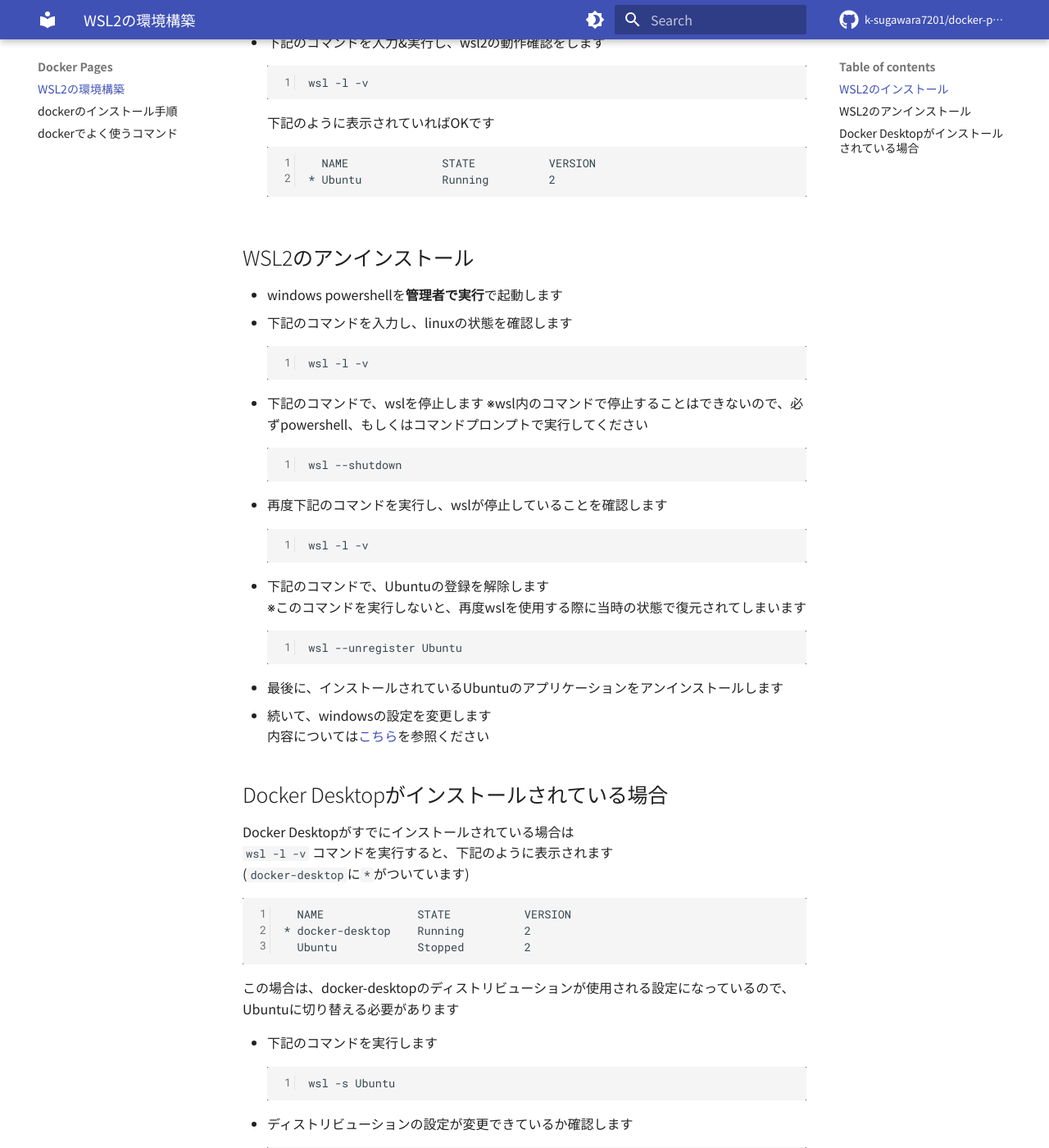
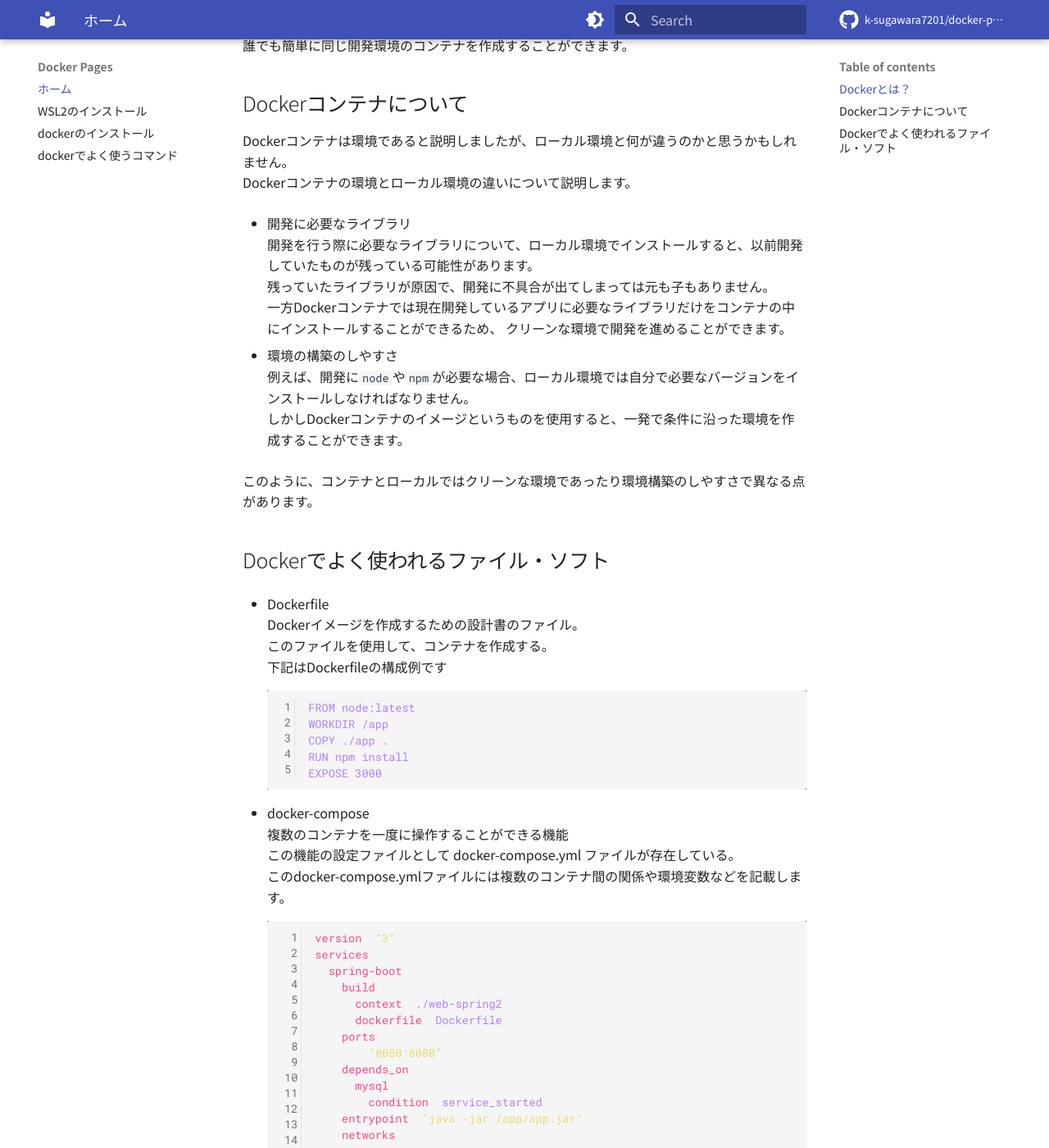
Before and after one commit to k-sugawara7201/docker-pages, an MkDocs documentation site: the page built from docs/index.md, in a window 1280 px wide and 1400 px high, scrolled down 484 px. Shown: the whole window at 82% size. Built offline with MkDocs 1.6.1 and Material for MkDocs 9.7.7, drawn with Linux system fonts in a browser that asks for light colours; comment, search, counter and statistics services are not loaded; some of the changed text lies outside the part shown.

Commit message:
feat: dockerについての説明ページを追加

````diff
--- a/docs/index.md
+++ b/docs/index.md
@@ -1,74 +1,85 @@
-# WSL2の環境構築
-## WSL2のインストール
-- windows powershellを**管理者として実行**で起動します
-- 下記のコマンドを入力&実行します
-  ```
-  wsl --install
-  ```
-- インストールが完了したら、PCを再起動します
-  ※コンソールでユーザ名の入力が求められた場合は、再起動不要です
-- 再起動後、windowsの検索バーに「Ubuntu」と入力し、コンソールを開く
-- ユーザー名、パスワードを設定します
-- 設定後、一度コンソールを閉じ、コマンドプロンプトを起動します
-- 下記のコマンドを入力&実行し、wsl2の動作確認をします
-  ```
-  wsl -l -v
-  ```
-  下記のように表示されていればOKです
-  ```
-    NAME              STATE           VERSION
-  * Ubuntu            Running         2
+# はじめに
+Dockerを使用して開発を行っている現場がたくさんあります。
+しかし、Dockerって何？なんで便利なの？までは皆さん考えずに使っていると思います。
+そこで自分なりに調べてDockerについて簡単にまとめました。
+ご一読いただければ幸いです。
+
+## Dockerとは？
+Dockerとは、1台のサーバー上で様々なアプリケーションを手軽に仮想化・実行できるようにするためのプラットフォームのことを指しています。
+Dockerコンテナと呼ばれるアプリケーションを実行するための環境を1台のサーバー上に作成することができます。
+コンテナを作成するための設計図として、イメージというものが存在しており、そのイメージを使用することで
+誰でも簡単に同じ開発環境のコンテナを作成することができます。
+
+## Dockerコンテナについて
+Dockerコンテナは環境であると説明しましたが、ローカル環境と何が違うのかと思うかもしれません。
+Dockerコンテナの環境とローカル環境の違いについて説明します。
+
+- 開発に必要なライブラリ
+  開発を行う際に必要なライブラリについて、ローカル環境でインストールすると、以前開発していたものが残っている可能性があります。
+  残っていたライブラリが原因で、開発に不具合が出てしまっては元も子もありません。
+  一方Dockerコンテナでは現在開発しているアプリに必要なライブラリだけをコンテナの中にインストールすることができるため、
+  クリーンな環境で開発を進めることができます。
+
+- 環境の構築のしやすさ
+  例えば、開発に`node`や`npm`が必要な場合、ローカル環境では自分で必要なバージョンをインストールしなければなりません。
+  しかしDockerコンテナのイメージというものを使用すると、一発で条件に沿った環境を作成することができます。
+
+このように、コンテナとローカルではクリーンな環境であったり環境構築のしやすさで異なる点があります。
+
+## Dockerでよく使われるファイル・ソフト
+- Dockerfile
+  Dockerイメージを作成するための設計書のファイル。
+  このファイルを使用して、コンテナを作成する。
+  下記はDockerfileの構成例です
+  ```yml
+  FROM node:latest
+  WORKDIR /app
+  COPY ./app .
+  RUN npm install
+  EXPOSE 3000
   ```
 
-## WSL2のアンインストール
-- windows powershellを**管理者で実行**で起動します
-- 下記のコマンドを入力し、linuxの状態を確認します
+- docker-compose
+  複数のコンテナを一度に操作することができる機能
+  この機能の設定ファイルとして docker-compose.yml ファイルが存在している。
+  このdocker-compose.ymlファイルには複数のコンテナ間の関係や環境変数などを記載します。
+  ```yml
+  version: "3"
+  services:
+    spring-boot:
+      build:
+        context: ./web-spring2
+        dockerfile: Dockerfile
+      ports:
+        - "8080:8080"
+      depends_on:
+        mysql:
+          condition: service_started
+      entrypoint: "java -jar /app/app.jar"
+      networks:
+        - app-net
+    mysql:
+      build:
+        context: ./mysql
+        dockerfile: Dockerfile
+      ports:
+        - "3306:3306"
+      volumes:
+        - ./mysql/settings:/etc/mysql/conf.d/
+        - ./mysql/data/:/var/lib/mysql/
+      environment:
+        MYSQL_DATABASE: study
+        MYSQL_ROOT_PASSWORD: riku0456
+      networks:
+        - app-net
+  networks:
+    app-net:
+      driver: bridge
   ```
-  wsl -l -v
-  ```
-- 下記のコマンドで、wslを停止します
-  ※wsl内のコマンドで停止することはできないので、必ずpowershell、もしくはコマンドプロンプトで実行してください
-  ```
-  wsl --shutdown
-  ```
-- 再度下記のコマンドを実行し、wslが停止していることを確認します
-  ```
-  wsl -l -v
-  ```
-- 下記のコマンドで、Ubuntuの登録を解除します
-  ※このコマンドを実行しないと、再度wslを使用する際に当時の状態で復元されてしまいます
-  ```
-  wsl --unregister Ubuntu
-  ```
-- 最後に、インストールされているUbuntuのアプリケーションをアンインストールします
-- 続いて、windowsの設定を変更します
-  内容については[こちら](https://qiita.com/zakoken/items/61141df6aeae9e3f8e36#%E6%89%8B%E9%A0%86%EF%BC%92wsl2-%E3%81%A8%E5%91%A8%E8%BE%BA%E3%82%A2%E3%83%97%E3%83%AA%E6%A9%9F%E8%83%BD%E3%81%AE%E7%84%A1%E5%8A%B9%E5%8C%96)を参照ください
 
-## Docker Desktopがインストールされている場合
-Docker Desktopがすでにインストールされている場合は
-`wsl -l -v` コマンドを実行すると、下記のように表示されます
-(`docker-desktop`に`*`がついています)
-```
-  NAME              STATE           VERSION
-* docker-desktop    Running         2
-  Ubuntu            Stopped         2
-```
+- Docker Desktop
+  WindowsやMacOSでDocker環境を構築・利用するためのツール
+  本来dockerはコマンドラインで操作しますが、このDocker DesktopはUIを使用してコンテナを操作することができます。
 
-この場合は、docker-desktopのディストリビューションが使用される設定になっているので、
-Ubuntuに切り替える必要があります
 
-- 下記のコマンドを実行します
-  ```
-  wsl -s Ubuntu
-  ```
-- ディストリビューションの設定が変更できているか確認します
-  ```
-  wsl -l -v
-  ```
-- 下記のような表示になっていれば切り替えOKです
-  (`Ubuntu`に`*`がついています)
-  ```
-    NAME              STATE           VERSION
-  * Ubuntu            Running         2
-    docker-desktop    Running         2
-  ```
+では、実際にDockerを使える環境を作成してみましょう！
--- /dev/null
+++ b/docs/install_for_wsl2.md
@@ -0,0 +1,74 @@
+# WSL2の環境構築
+## WSL2のインストール
+- windows powershellを**管理者として実行**で起動します
+- 下記のコマンドを入力&実行します
+  ```
+  wsl --install
+  ```
+- インストールが完了したら、PCを再起動します
+  ※コンソールでユーザ名の入力が求められた場合は、再起動不要です
+- 再起動後、windowsの検索バーに「Ubuntu」と入力し、コンソールを開く
+- ユーザー名、パスワードを設定します
+- 設定後、一度コンソールを閉じ、コマンドプロンプトを起動します
+- 下記のコマンドを入力&実行し、wsl2の動作確認をします
+  ```
+  wsl -l -v
+  ```
+  下記のように表示されていればOKです
+  ```
+    NAME              STATE           VERSION
+  * Ubuntu            Running         2
+  ```
+
+## WSL2のアンインストール
+- windows powershellを**管理者で実行**で起動します
+- 下記のコマンドを入力し、linuxの状態を確認します
+  ```
+  wsl -l -v
+  ```
+- 下記のコマンドで、wslを停止します
+  ※wsl内のコマンドで停止することはできないので、必ずpowershell、もしくはコマンドプロンプトで実行してください
+  ```
+  wsl --shutdown
+  ```
+- 再度下記のコマンドを実行し、wslが停止していることを確認します
+  ```
+  wsl -l -v
+  ```
+- 下記のコマンドで、Ubuntuの登録を解除します
+  ※このコマンドを実行しないと、再度wslを使用する際に当時の状態で復元されてしまいます
+  ```
+  wsl --unregister Ubuntu
+  ```
+- 最後に、インストールされているUbuntuのアプリケーションをアンインストールします
+- 続いて、windowsの設定を変更します
+  内容については[こちら](https://qiita.com/zakoken/items/61141df6aeae9e3f8e36#%E6%89%8B%E9%A0%86%EF%BC%92wsl2-%E3%81%A8%E5%91%A8%E8%BE%BA%E3%82%A2%E3%83%97%E3%83%AA%E6%A9%9F%E8%83%BD%E3%81%AE%E7%84%A1%E5%8A%B9%E5%8C%96)を参照ください
+
+## Docker Desktopがインストールされている場合
+Docker Desktopがすでにインストールされている場合は
+`wsl -l -v` コマンドを実行すると、下記のように表示されます
+(`docker-desktop`に`*`がついています)
+```
+  NAME              STATE           VERSION
+* docker-desktop    Running         2
+  Ubuntu            Stopped         2
+```
+
+この場合は、docker-desktopのディストリビューションが使用される設定になっているので、
+Ubuntuに切り替える必要があります
+
+- 下記のコマンドを実行します
+  ```
+  wsl -s Ubuntu
+  ```
+- ディストリビューションの設定が変更できているか確認します
+  ```
+  wsl -l -v
+  ```
+- 下記のような表示になっていれば切り替えOKです
+  (`Ubuntu`に`*`がついています)
+  ```
+    NAME              STATE           VERSION
+  * Ubuntu            Running         2
+    docker-desktop    Running         2
+  ```
--- a/mkdocs.yml
+++ b/mkdocs.yml
@@ -1,4 +1,9 @@
 site_name: WSL2を用いたdocker環境の構築手順
+nav:
+  - ホーム: index.md
+  - WSL2のインストール: install_for_wsl2.md
+  - dockerのインストール: 01_dockerのインストール.md
+  - dockerでよく使うコマンド: 02_dockerでよく使うコマンド.md
 theme:
   name: material
   palette:
````
